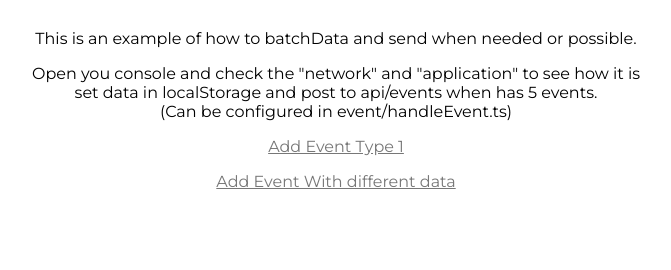
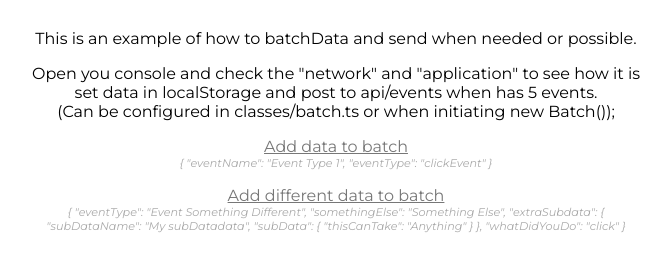
Before and after one commit to jonglennmoe/batchDataOnAndOffline, a website built with webpack: page public/index.html in a window 1280 px wide. Shown: the part 106-376 px from the top of the page, without its empty margins (304-975 px from the left). Built offline with nearby package versions, Linux system fonts and the light colour scheme.

Commit message:
Clean up in app.ts and index.html

```diff
--- a/public/index.html
+++ b/public/index.html
@@ -24,10 +24,16 @@
                 margin: 1em auto;
             }
             a {
+                display:block;
                 color:#777;
             }
             a:hover {
                 color:#999;
+            }
+            em {
+                display:block;
+                color: #A9A9A9;
+                font-size:.7em;
             }
         </style>
     </head>
@@ -38,8 +44,53 @@
         </p>
         <p>
             Open you console and check the "network" and "application" to see how it is set data in localStorage and post to api/events when has 5 events.<br/>
-            (Can be configured in event/handleEvent.ts)
+            (Can be configured in classes/batch.ts or when initiating new Batch());
         </p>
+        <p>
+            <a href="javascript:;" class="batchClick" data-data='
+                {
+                    "eventName": "Event Type 1",
+                    "eventType": "clickEvent"
+                }
+            '>Add data to batch</a>
+            <em>
+                {
+                    "eventName": "Event Type 1",
+                    "eventType": "clickEvent"
+                }
+            </em>
+        </p>
+
+        <p>
+            <a href="javascript:;" class="batchClick" data-data='
+                {
+                    "eventType": "Event Something Different",
+                    "somethingElse": "Something Else",
+                    "extraSubdata": {
+                        "subDataName": "My subDatadata",
+                        "subData": {
+                            "thisCanTake": "Anything"
+                        }
+                    },
+                    "whatDidYouDo": "click"
+                }
+            '>Add different data to batch</a>
+            <em>
+                {
+                "eventType": "Event Something Different",
+                "somethingElse": "Something Else",
+                "extraSubdata": {
+                "subDataName": "My subDatadata",
+                "subData": {
+                "thisCanTake": "Anything"
+                }
+                },
+                "whatDidYouDo": "click"
+                }
+            </em>
+        </p>
+
+
         <script src="/js/bundle.js" defer type="module"></script>
     </body>
 </html>
--- a/src/app.ts
+++ b/src/app.ts
@@ -2,44 +2,17 @@ export {};
 import { EventData } from "../src/classes/event";
 import setEvent from "./event/handleEvents";
 
-const draw = () => {
+const init = () => {
   if (typeof document !== 'undefined') {
-
-    let p = document.createElement('p');
-    let link = document.createElement('a');
-    link.setAttribute('href', "javascript:;")
-    link.textContent = 'Add Event Type 1';
-    p.appendChild(link);
-    document.body.appendChild(p);
-    link.addEventListener("click", function (e) {
-      setEvent({
-        eventName: "Event Type 1",
-        eventType: "clickEvent"
+    let batchLinks = Array.from(document.getElementsByClassName("batchClick"));
+    console.log('batchLinks', batchLinks);
+    batchLinks.forEach((link) => {
+      link.addEventListener("click", function () {
+        const eventData = JSON.parse(link.getAttribute("data-data"));
+        setEvent(eventData);
       });
     });
 
-    let p2 = document.createElement('p');
-
-    let link2 = document.createElement('a');
-    link2.setAttribute('href', "javascript:;");
-    link2.textContent = 'Add Event With different data';
-    p2.appendChild(link2);
-    document.body.appendChild(p2);
-    link2.addEventListener("click", function (e) {
-      setEvent({
-        eventType: "Event Something Different",
-        somethingElse: 'Something Else',
-        extraSubdata: {
-          subDataName: 'My subDatadata',
-          subData: {
-            thisCanTake: 'Anything'
-          }
-        },
-        whatDidYouDo: "click"
-      });
-    });
-
-
   }
 };
-draw();
+init();
--- a/src/classes/batch.ts
+++ b/src/classes/batch.ts
@@ -1,8 +1,8 @@
 export class Batch {
 
   constructor(
-    public key: string = 'batchData',
-    public minEventsToBatch: number = 5,
+    private key: string = 'batchData',
+    private minEventsToBatch: number = 5,
     private intervalMillis: number = 1000 * 60,
   ) {
     this.key = key;
```
